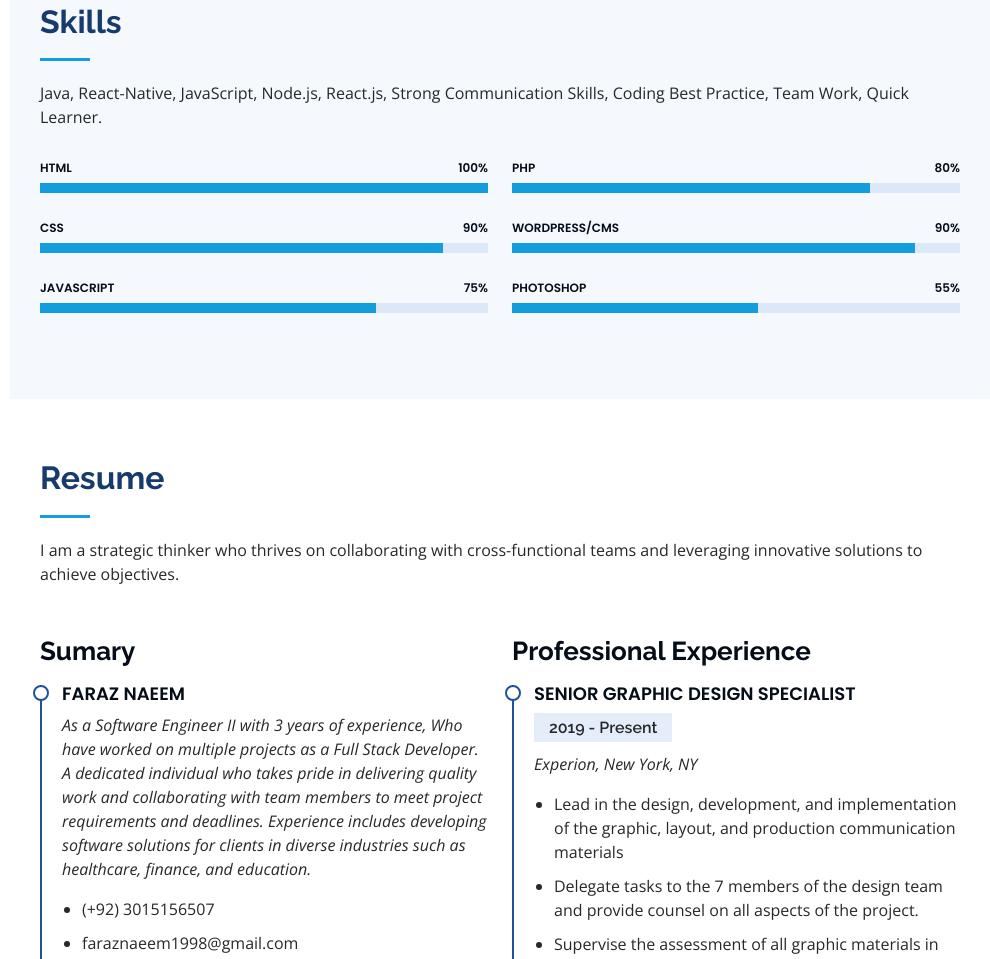
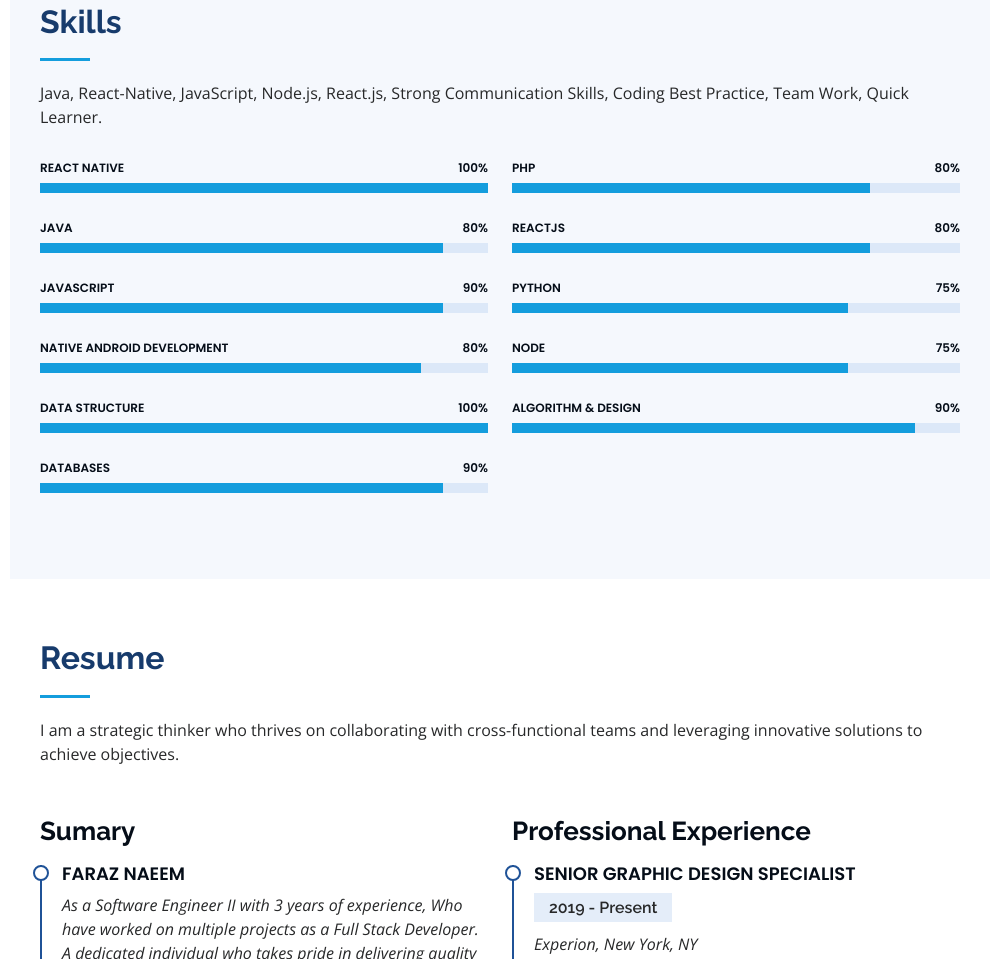
Before and after one commit to faraz-stack/my-portfolio, a plain HTML site: page index.html in a window 1280 px wide. Shown: the part 2746-3705 px from the top of the page, without its empty margins (290-1280 px from the left). Drawn offline with nearby package versions, Linux system fonts and the light colour scheme.

Commit message:
skills section updated

```diff
--- a/index.html
+++ b/index.html
@@ -208,23 +208,41 @@ Let's innovate, let's create, let's conquer. 🚀🌟
           <div class="col-lg-6" data-aos="fade-up">
 
             <div class="progress">
-              <span class="skill">HTML <i class="val">100%</i></span>
+              <span class="skill">React Native <i class="val">100%</i></span>
               <div class="progress-bar-wrap">
                 <div class="progress-bar" role="progressbar" aria-valuenow="100" aria-valuemin="0" aria-valuemax="100"></div>
               </div>
             </div>
 
             <div class="progress">
-              <span class="skill">CSS <i class="val">90%</i></span>
+              <span class="skill">Java <i class="val">80%</i></span>
               <div class="progress-bar-wrap">
                 <div class="progress-bar" role="progressbar" aria-valuenow="90" aria-valuemin="0" aria-valuemax="100"></div>
               </div>
             </div>
 
             <div class="progress">
-              <span class="skill">JavaScript <i class="val">75%</i></span>
+              <span class="skill">JavaScript <i class="val">90%</i></span>
               <div class="progress-bar-wrap">
-                <div class="progress-bar" role="progressbar" aria-valuenow="75" aria-valuemin="0" aria-valuemax="100"></div>
+                <div class="progress-bar" role="progressbar" aria-valuenow="90" aria-valuemin="0" aria-valuemax="100"></div>
+              </div>
+            </div>
+            <div class="progress">
+              <span class="skill">Native Android Development <i class="val">80%</i></span>
+              <div class="progress-bar-wrap">
+                <div class="progress-bar" role="progressbar" aria-valuenow="85" aria-valuemin="0" aria-valuemax="100"></div>
+              </div>
+            </div>
+            <div class="progress">
+              <span class="skill">Data Structure <i class="val">100%</i></span>
+              <div class="progress-bar-wrap">
+                <div class="progress-bar" role="progressbar" aria-valuenow="100" aria-valuemin="0" aria-valuemax="100"></div>
+              </div>
+            </div>
+            <div class="progress">
+              <span class="skill">Databases<i class="val">90%</i></span>
+              <div class="progress-bar-wrap">
+                <div class="progress-bar" role="progressbar" aria-valuenow="90" aria-valuemin="0" aria-valuemax="100"></div>
               </div>
             </div>
 
@@ -240,20 +258,32 @@ Let's innovate, let's create, let's conquer. 🚀🌟
             </div>
 
             <div class="progress">
-              <span class="skill">WordPress/CMS <i class="val">90%</i></span>
+              <span class="skill">Reactjs <i class="val">80%</i></span>
+              <div class="progress-bar-wrap">
+                <div class="progress-bar" role="progressbar" aria-valuenow="80" aria-valuemin="0" aria-valuemax="100"></div>
+              </div>
+            </div>
+
+            <div class="progress">
+              <span class="skill">Python <i class="val">75%</i></span>
+              <div class="progress-bar-wrap">
+                <div class="progress-bar" role="progressbar" aria-valuenow="75" aria-valuemin="0" aria-valuemax="100"></div>
+              </div>
+            </div>
+            <div class="progress">
+              <span class="skill">Node <i class="val">75%</i></span>
+              <div class="progress-bar-wrap">
+                <div class="progress-bar" role="progressbar" aria-valuenow="75" aria-valuemin="0" aria-valuemax="100"></div>
+              </div>
+            </div>
+            <div class="progress">
+              <span class="skill">Algorithm & Design <i class="val">90%</i></span>
               <div class="progress-bar-wrap">
                 <div class="progress-bar" role="progressbar" aria-valuenow="90" aria-valuemin="0" aria-valuemax="100"></div>
               </div>
             </div>
+          </div>
 
-            <div class="progress">
-              <span class="skill">Photoshop <i class="val">55%</i></span>
-              <div class="progress-bar-wrap">
-                <div class="progress-bar" role="progressbar" aria-valuenow="55" aria-valuemin="0" aria-valuemax="100"></div>
-              </div>
-            </div>
-
-          </div>
 
         </div>
 
```
